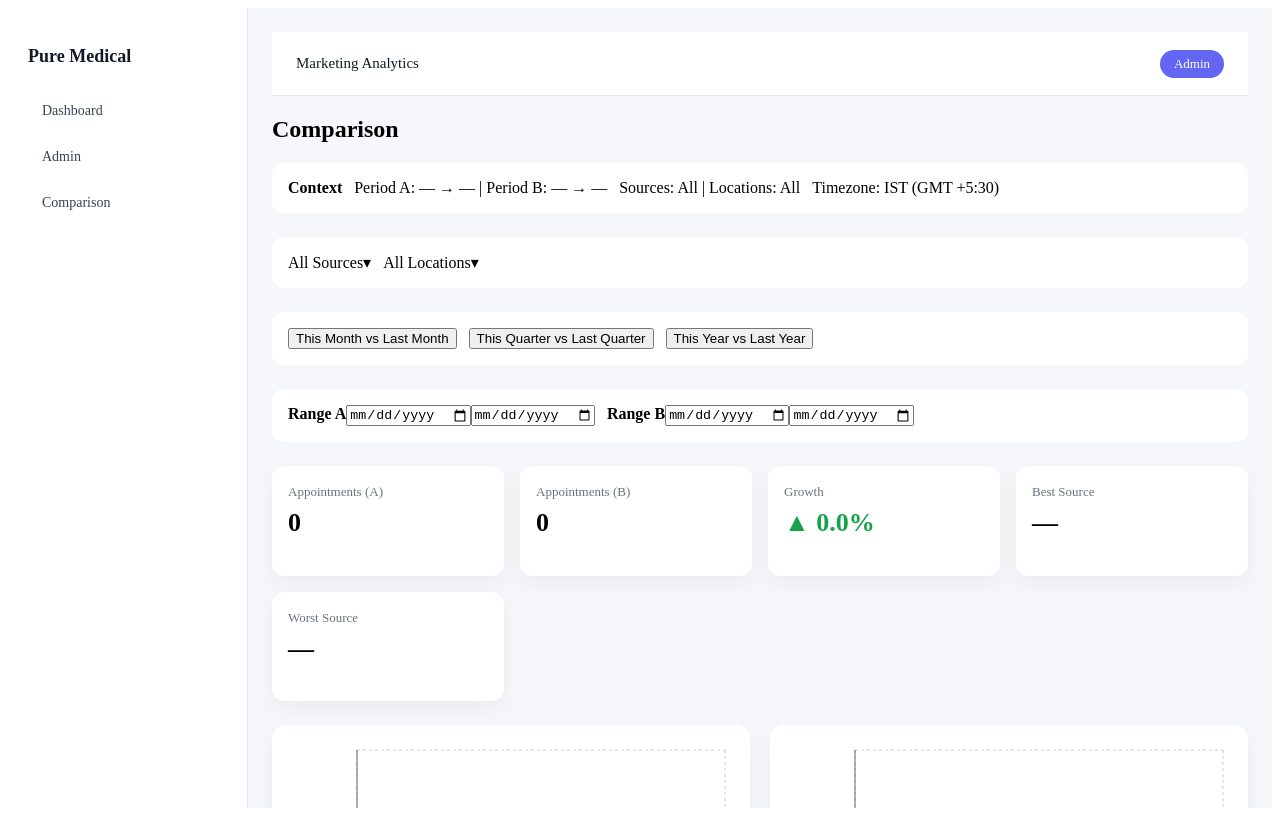
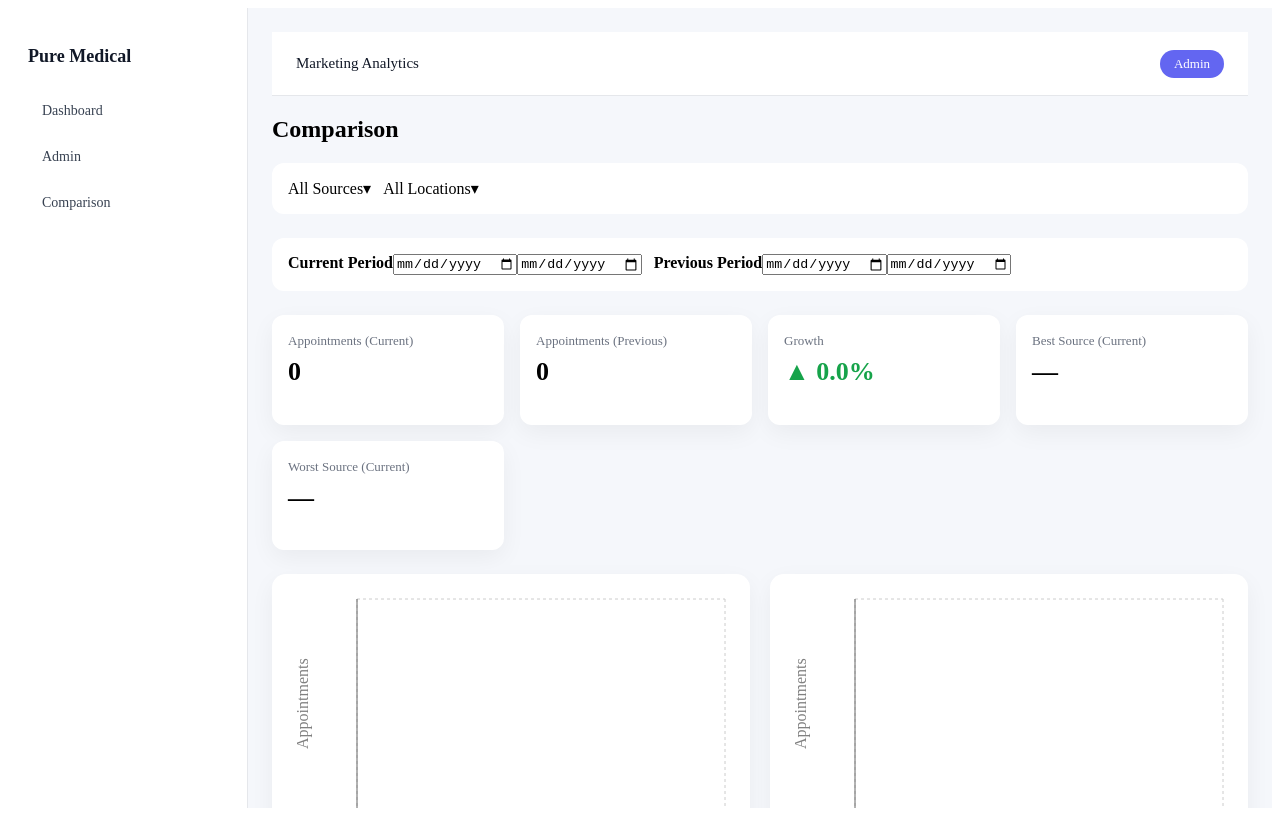
Before and after one commit to prkharpandey01/new_try_dashboard, a React (Vite) app: page /compare in a window 1280 px wide. Built offline with nearby package versions, Linux system fonts and the light colour scheme.

Commit message:
client feedback 2 catered

```diff
--- a/src/components/Charts.tsx
+++ b/src/components/Charts.tsx
@@ -12,21 +12,44 @@ import {
   CartesianGrid,
 } from "recharts";
 
+interface ChartsProps {
+  data: any[];
+  type: "BAR" | "LINE" | "AREA";
+  xLabel?: string;
+  yLabel?: string;
+}
+
 export default function Charts({
   data,
   type,
-}: {
-  data: any[];
-  type: "BAR" | "LINE" | "AREA";
-}) {
+  xLabel = "",
+  yLabel = "",
+}: ChartsProps) {
   return (
     <div className="chart-card">
-      <ResponsiveContainer width="100%" height={320}>
+      <ResponsiveContainer width="100%" height={340}>
         {type === "BAR" && (
           <BarChart data={data}>
             <CartesianGrid strokeDasharray="3 3" />
-            <XAxis dataKey="name" />
-            <YAxis />
+            <XAxis
+              dataKey="name"
+              label={
+                xLabel
+                  ? { value: xLabel, position: "insideBottom", offset: -5 }
+                  : undefined
+              }
+            />
+            <YAxis
+              label={
+                yLabel
+                  ? {
+                      value: yLabel,
+                      angle: -90,
+                      position: "insideLeft",
+                    }
+                  : undefined
+              }
+            />
             <Tooltip />
             <Bar dataKey="value" fill="#6366f1" />
           </BarChart>
@@ -35,20 +58,59 @@ export default function Charts({
         {type === "LINE" && (
           <LineChart data={data}>
             <CartesianGrid strokeDasharray="3 3" />
-            <XAxis dataKey="date" />
-            <YAxis />
+            <XAxis
+              dataKey="name"
+              label={
+                xLabel
+                  ? { value: xLabel, position: "insideBottom", offset: -5 }
+                  : undefined
+              }
+            />
+            <YAxis
+              label={
+                yLabel
+                  ? {
+                      value: yLabel,
+                      angle: -90,
+                      position: "insideLeft",
+                    }
+                  : undefined
+              }
+            />
             <Tooltip />
-            <Line dataKey="value" stroke="#22d3ee" />
+            <Line dataKey="value" stroke="#22d3ee" strokeWidth={2} />
           </LineChart>
         )}
 
         {type === "AREA" && (
           <AreaChart data={data}>
             <CartesianGrid strokeDasharray="3 3" />
-            <XAxis dataKey="month" />
-            <YAxis />
+            <XAxis
+              dataKey="name"
+              label={
+                xLabel
+                  ? { value: xLabel, position: "insideBottom", offset: -5 }
+                  : undefined
+              }
+            />
+            <YAxis
+              label={
+                yLabel
+                  ? {
+                      value: yLabel,
+                      angle: -90,
+                      position: "insideLeft",
+                    }
+                  : undefined
+              }
+            />
             <Tooltip />
-            <Area dataKey="value" fill="#a5b4fc" stroke="#6366f1" />
+            <Area
+              dataKey="value"
+              stroke="#6366f1"
+              fill="#a5b4fc"
+              strokeWidth={2}
+            />
           </AreaChart>
         )}
       </ResponsiveContainer>
--- a/src/pages/Comparison.tsx
+++ b/src/pages/Comparison.tsx
@@ -13,35 +13,26 @@ interface RecordItem {
 
 const STORAGE_KEY = "PURE_MEDICAL_RECORDS";
 
-/* ================= DATE HELPERS ================= */
-const formatDate = (d: Date) => d.toISOString().slice(0, 10);
+/* ================= HELPERS ================= */
 
-const startOfMonth = (d: Date) => new Date(d.getFullYear(), d.getMonth(), 1);
-const endOfMonth = (d: Date) => new Date(d.getFullYear(), d.getMonth() + 1, 0);
-
-const startOfQuarter = (d: Date) =>
-  new Date(d.getFullYear(), Math.floor(d.getMonth() / 3) * 3, 1);
-
-const endOfQuarter = (d: Date) =>
-  new Date(d.getFullYear(), Math.floor(d.getMonth() / 3) * 3 + 3, 0);
-
-const startOfYear = (d: Date) => new Date(d.getFullYear(), 0, 1);
-const endOfYear = (d: Date) => new Date(d.getFullYear(), 11, 31);
-
-const calculateGrowth = (current: number, previous: number) => {
+const calculateGrowthPercent = (current: number, previous: number) => {
   if (previous === 0 && current === 0) return 0;
   if (previous === 0) return 100;
   return ((current - previous) / previous) * 100;
 };
 
-/* ================= WEEK AGGREGATION ================= */
-const getWeekKey = (dateStr: string) => {
+const getWeekInfo = (dateStr: string) => {
   const d = new Date(dateStr);
   const firstDay = new Date(d.getFullYear(), 0, 1);
   const dayOfYear =
     (d.getTime() - firstDay.getTime()) / 86400000 + 1;
   const week = Math.ceil(dayOfYear / 7);
-  return `${d.getFullYear()}-W${week.toString().padStart(2, "0")}`;
+
+  return {
+    year: d.getFullYear(),
+    week,
+    label: `${d.getFullYear()}-W${week.toString().padStart(2, "0")}`,
+  };
 };
 
 export default function Comparison() {
@@ -52,87 +43,69 @@ export default function Comparison() {
     return raw ? JSON.parse(raw) : [];
   });
 
-  /* ================= MULTI-SELECT FILTERS ================= */
+  /* ================= FILTERS ================= */
   const [selectedSources, setSelectedSources] = useState<string[]>([]);
   const [selectedLocations, setSelectedLocations] = useState<string[]>([]);
 
-  /* ================= DATE RANGES ================= */
-  const [fromA, setFromA] = useState("");
-  const [toA, setToA] = useState("");
-  const [fromB, setFromB] = useState("");
-  const [toB, setToB] = useState("");
-
-  /* ================= PRESETS ================= */
-  const applyPreset = (preset: "MONTH" | "QUARTER" | "YEAR") => {
-    const now = new Date();
-
-    if (preset === "MONTH") {
-      const prev = new Date(now.getFullYear(), now.getMonth() - 1, 1);
-      setFromA(formatDate(startOfMonth(now)));
-      setToA(formatDate(endOfMonth(now)));
-      setFromB(formatDate(startOfMonth(prev)));
-      setToB(formatDate(endOfMonth(prev)));
-    }
-
-    if (preset === "QUARTER") {
-      const prev = new Date(now.getFullYear(), now.getMonth() - 3, 1);
-      setFromA(formatDate(startOfQuarter(now)));
-      setToA(formatDate(endOfQuarter(now)));
-      setFromB(formatDate(startOfQuarter(prev)));
-      setToB(formatDate(endOfQuarter(prev)));
-    }
-
-    if (preset === "YEAR") {
-      const prev = new Date(now.getFullYear() - 1, 0, 1);
-      setFromA(formatDate(startOfYear(now)));
-      setToA(formatDate(endOfYear(now)));
-      setFromB(formatDate(startOfYear(prev)));
-      setToB(formatDate(endOfYear(prev)));
-    }
-  };
+  const [fromCurrent, setFromCurrent] = useState("");
+  const [toCurrent, setToCurrent] = useState("");
+  const [fromPrevious, setFromPrevious] = useState("");
+  const [toPrevious, setToPrevious] = useState("");
 
   /* ================= FILTERED DATA ================= */
-  const dataA = useMemo(() => {
+  const currentData = useMemo(() => {
     return records.filter((r) => {
+      const d = new Date(r.date);
+
       if (
         selectedSources.length > 0 &&
         !selectedSources.includes(r.source)
       )
         return false;
+
       if (
         selectedLocations.length > 0 &&
         !selectedLocations.includes(r.location)
       )
         return false;
 
-      const d = new Date(r.date);
-      if (fromA && d < new Date(fromA)) return false;
-      if (toA && d > new Date(toA)) return false;
+      if (fromCurrent && d < new Date(fromCurrent)) return false;
+      if (toCurrent && d > new Date(toCurrent)) return false;
+
       return true;
     });
-  }, [records, selectedSources, selectedLocations, fromA, toA]);
+  }, [records, selectedSources, selectedLocations, fromCurrent, toCurrent]);
 
-  const dataB = useMemo(() => {
+  const previousData = useMemo(() => {
     return records.filter((r) => {
+      const d = new Date(r.date);
+
       if (
         selectedSources.length > 0 &&
         !selectedSources.includes(r.source)
       )
         return false;
+
       if (
         selectedLocations.length > 0 &&
         !selectedLocations.includes(r.location)
       )
         return false;
 
-      const d = new Date(r.date);
-      if (fromB && d < new Date(fromB)) return false;
-      if (toB && d > new Date(toB)) return false;
+      if (fromPrevious && d < new Date(fromPrevious)) return false;
+      if (toPrevious && d > new Date(toPrevious)) return false;
+
       return true;
     });
-  }, [records, selectedSources, selectedLocations, fromB, toB]);
+  }, [
+    records,
+    selectedSources,
+    selectedLocations,
+    fromPrevious,
+    toPrevious,
+  ]);
 
-  /* ================= SUMMARY (BEST / WORST FIXED) ================= */
+  /* ================= SUMMARY ================= */
   const summarize = (data: RecordItem[]) => {
     const sourceMap: Record<string, number> = {};
 
@@ -148,26 +121,51 @@ export default function Comparison() {
       total: data.length,
       bestSource: sorted[0]?.[0] || "—",
       worstSource: sorted[sorted.length - 1]?.[0] || "—",
-      sourceMap,
     };
   };
 
-  const summaryA = useMemo(() => summarize(dataA), [dataA]);
-  const summaryB = useMemo(() => summarize(dataB), [dataB]);
+  const currentSummary = useMemo(
+    () => summarize(currentData),
+    [currentData]
+  );
+  const previousSummary = useMemo(
+    () => summarize(previousData),
+    [previousData]
+  );
 
-  const growth = calculateGrowth(summaryA.total, summaryB.total);
+  const growthPercent = calculateGrowthPercent(
+    currentSummary.total,
+    previousSummary.total
+  );
 
-  /* ================= WEEKLY CHART ================= */
+  /* ================= WEEKLY CHART (ORDER FIXED) ================= */
   const buildWeeklyChart = (data: RecordItem[]) => {
-    const map: Record<string, number> = {};
+    const map: Record<string, { year: number; week: number; count: number }> =
+      {};
+
     data.forEach((r) => {
-      const key = getWeekKey(r.date);
-      map[key] = (map[key] || 0) + 1;
+      const info = getWeekInfo(r.date);
+      const key = `${info.year}-${info.week}`;
+
+      if (!map[key]) {
+        map[key] = {
+          year: info.year,
+          week: info.week,
+          count: 0,
+        };
+      }
+
+      map[key].count += 1;
     });
-    return Object.entries(map).map(([name, value]) => ({
-      date: name,
-      value,
-    }));
+
+    return Object.values(map)
+      .sort((a, b) =>
+        a.year !== b.year ? a.year - b.year : a.week - b.week
+      )
+      .map((w) => ({
+        name: `${w.year}-W${w.week.toString().padStart(2, "0")}`,
+        value: w.count,
+      }));
   };
 
   /* ================= OPTIONS ================= */
@@ -181,26 +179,6 @@ export default function Comparison() {
         <Topbar />
 
         <h2>Comparison</h2>
-
-        {/* CONTEXT CARD */}
-        <div className="filters-card">
-          <strong>Context</strong>
-          <div>
-            Period A: {fromA || "—"} → {toA || "—"} | Period B:{" "}
-            {fromB || "—"} → {toB || "—"}
-          </div>
-          <div>
-            Sources:{" "}
-            {selectedSources.length > 0
-              ? selectedSources.join(", ")
-              : "All"}{" "}
-            | Locations:{" "}
-            {selectedLocations.length > 0
-              ? selectedLocations.join(", ")
-              : "All"}
-          </div>
-          <div>Timezone: IST (GMT +5:30)</div>
-        </div>
 
         {/* FILTERS */}
         <div className="filters-card">
@@ -218,51 +196,75 @@ export default function Comparison() {
           />
         </div>
 
-        {/* PRESETS */}
-        <div className="filters-card">
-          <button onClick={() => applyPreset("MONTH")}>
-            This Month vs Last Month
-          </button>
-          <button onClick={() => applyPreset("QUARTER")}>
-            This Quarter vs Last Quarter
-          </button>
-          <button onClick={() => applyPreset("YEAR")}>
-            This Year vs Last Year
-          </button>
-        </div>
-
-        {/* CUSTOM RANGE */}
+        {/* DATE RANGES */}
         <div className="filters-card">
           <div>
-            <strong>Range A</strong>
-            <input type="date" value={fromA} onChange={(e) => setFromA(e.target.value)} />
-            <input type="date" value={toA} onChange={(e) => setToA(e.target.value)} />
+            <strong>Current Period</strong>
+            <input
+              type="date"
+              value={fromCurrent}
+              onChange={(e) => setFromCurrent(e.target.value)}
+            />
+            <input
+              type="date"
+              value={toCurrent}
+              onChange={(e) => setToCurrent(e.target.value)}
+            />
           </div>
+
           <div>
-            <strong>Range B</strong>
-            <input type="date" value={fromB} onChange={(e) => setFromB(e.target.value)} />
-            <input type="date" value={toB} onChange={(e) => setToB(e.target.value)} />
+            <strong>Previous Period</strong>
+            <input
+              type="date"
+              value={fromPrevious}
+              onChange={(e) => setFromPrevious(e.target.value)}
+            />
+            <input
+              type="date"
+              value={toPrevious}
+              onChange={(e) => setToPrevious(e.target.value)}
+            />
           </div>
         </div>
 
         {/* KPI */}
         <div className="kpi-grid">
-          <KPICard title="Appointments (A)" value={summaryA.total} />
-          <KPICard title="Appointments (B)" value={summaryB.total} />
+          <KPICard title="Appointments (Current)" value={currentSummary.total} />
+          <KPICard
+            title="Appointments (Previous)"
+            value={previousSummary.total}
+          />
           <div className="kpi-card">
             <span>Growth</span>
-            <h2 style={{ color: growth >= 0 ? "#16a34a" : "#dc2626" }}>
-              {growth >= 0 ? "▲" : "▼"} {Math.abs(growth).toFixed(1)}%
+            <h2 style={{ color: growthPercent >= 0 ? "#16a34a" : "#dc2626" }}>
+              {growthPercent >= 0 ? "▲" : "▼"}{" "}
+              {Math.abs(growthPercent).toFixed(1)}%
             </h2>
           </div>
-          <KPICard title="Best Source" value={summaryA.bestSource} />
-          <KPICard title="Worst Source" value={summaryA.worstSource} />
+          <KPICard
+            title="Best Source (Current)"
+            value={currentSummary.bestSource}
+          />
+          <KPICard
+            title="Worst Source (Current)"
+            value={currentSummary.worstSource}
+          />
         </div>
 
-        {/* WEEKLY COMPARISON CHART */}
+        {/* WEEKLY COMPARISON (ORDERED) */}
         <div className="secondary-grid">
-          <Charts type="LINE" data={buildWeeklyChart(dataA)} />
-          <Charts type="LINE" data={buildWeeklyChart(dataB)} />
+          <Charts
+            type="LINE"
+            data={buildWeeklyChart(currentData)}
+            xLabel="Time"
+            yLabel="Appointments"
+          />
+          <Charts
+            type="LINE"
+            data={buildWeeklyChart(previousData)}
+            xLabel="Time"
+            yLabel="Appointments"
+          />
         </div>
       </main>
     </div>
--- a/src/pages/Dashboard.tsx
+++ b/src/pages/Dashboard.tsx
@@ -8,31 +8,57 @@ import MultiSelect from "../components/MultiSelect";
 
 interface RecordItem {
   date: string;
+  source: string;
   location: string;
-  source: string;
 }
 
-type ViewMode = "YEAR" | "QUARTER" | "MONTH" | "DAY";
+type ViewMode = "YEAR" | "QUARTER" | "MONTH" | "WEEK";
 
 const STORAGE_KEY = "PURE_MEDICAL_RECORDS";
 
+/* ================= WEEK NUMBER (ISO-LIKE, BUSINESS FRIENDLY) ================= */
+const getWeekNumber = (date: Date) => {
+  const firstDay = new Date(date.getFullYear(), 0, 1);
+  const diff =
+    (date.getTime() - firstDay.getTime()) / 86400000 +
+    firstDay.getDay() +
+    1;
+  return Math.ceil(diff / 7);
+};
+
 export default function Dashboard() {
-  /* ================= LOAD DATA (SAFE FOR SSR) ================= */
+  /* ================= LOAD DATA (SSR SAFE) ================= */
   const [records] = useState<RecordItem[]>(() => {
     if (typeof window === "undefined") return [];
     const raw = localStorage.getItem(STORAGE_KEY);
     return raw ? JSON.parse(raw) : [];
   });
 
-  /* ================= MULTI-SELECT FILTER STATE ================= */
+  /* ================= FILTER STATE ================= */
   const [selectedSources, setSelectedSources] = useState<string[]>([]);
   const [selectedLocations, setSelectedLocations] = useState<string[]>([]);
-
   const [viewMode, setViewMode] = useState<ViewMode>("MONTH");
 
-  /* ================= FILTERED DATA ================= */
+  /* ================= AVAILABLE YEARS ================= */
+  const availableYears = useMemo(() => {
+    const years = Array.from(
+      new Set(records.map((r) => new Date(r.date).getFullYear()))
+    );
+    return years.sort((a, b) => b - a);
+  }, [records]);
+
+  const [selectedYear, setSelectedYear] = useState<number>(
+    availableYears[0] || new Date().getFullYear()
+  );
+
+  /* ================= FILTERED RECORDS ================= */
   const filteredRecords = useMemo(() => {
     return records.filter((r) => {
+      const d = new Date(r.date);
+
+      if (viewMode !== "YEAR" && d.getFullYear() !== selectedYear)
+        return false;
+
       if (
         selectedSources.length > 0 &&
         !selectedSources.includes(r.source)
@@ -47,9 +73,15 @@ export default function Dashboard() {
 
       return true;
     });
-  }, [records, selectedSources, selectedLocations]);
+  }, [
+    records,
+    selectedSources,
+    selectedLocations,
+    selectedYear,
+    viewMode,
+  ]);
 
-  /* ================= KPI CALCULATIONS ================= */
+  /* ================= KPI ================= */
   const totalAppointments = filteredRecords.length;
 
   const topSource = useMemo(() => {
@@ -68,54 +100,66 @@ export default function Dashboard() {
     return Object.entries(map).sort((a, b) => b[1] - a[1])[0]?.[0] || "—";
   }, [filteredRecords]);
 
-  /* ================= AGGREGATION ================= */
-  const yearData = useMemo(() => {
-    const map: Record<string, number> = {};
-    filteredRecords.forEach((r) => {
+  /* ================= AGGREGATIONS (ORDERED CORRECTLY) ================= */
+
+  // YEARLY (all years)
+  const yearlyData = useMemo(() => {
+    const map: Record<number, number> = {};
+    records.forEach((r) => {
       const y = new Date(r.date).getFullYear();
       map[y] = (map[y] || 0) + 1;
     });
-    return Object.entries(map).map(([name, value]) => ({ name, value }));
-  }, [filteredRecords]);
+    return Object.entries(map)
+      .sort((a, b) => Number(a[0]) - Number(b[0]))
+      .map(([name, value]) => ({ name, value }));
+  }, [records]);
 
-  const quarterData = useMemo(() => {
+  // QUARTERLY (Q1 → Q4)
+  const quarterlyData = useMemo(() => {
     const map: Record<string, number> = {};
     filteredRecords.forEach((r) => {
-      const d = new Date(r.date);
-      const q = `Q${Math.floor(d.getMonth() / 3) + 1}`;
+      const q = `Q${Math.floor(new Date(r.date).getMonth() / 3) + 1}`;
       map[q] = (map[q] || 0) + 1;
     });
-    return Object.entries(map).map(([name, value]) => ({ name, value }));
-  }, [filteredRecords]);
-
-  const monthData = useMemo(() => {
-    const map: Record<string, number> = {};
-    filteredRecords.forEach((r) => {
-      const d = new Date(r.date);
-      const label = `${d.toLocaleString("default", {
-        month: "short",
-      })} ${d.getFullYear()}`;
-      map[label] = (map[label] || 0) + 1;
-    });
-    return Object.entries(map).map(([month, value]) => ({
-      month,
-      value,
+    return ["Q1", "Q2", "Q3", "Q4"].map((q) => ({
+      name: q,
+      value: map[q] || 0,
     }));
   }, [filteredRecords]);
 
-  const dayData = useMemo(() => {
-    const map: Record<string, number> = {};
+  // MONTHLY (Jan → Dec)
+  const monthlyData = useMemo(() => {
+    const map: Record<number, number> = {};
     filteredRecords.forEach((r) => {
-      map[r.date] = (map[r.date] || 0) + 1;
+      const m = new Date(r.date).getMonth();
+      map[m] = (map[m] || 0) + 1;
     });
-    return Object.entries(map).map(([date, value]) => ({
-      date,
-      value,
+
+    return Array.from({ length: 12 }, (_, m) => ({
+      name: new Date(0, m).toLocaleString("default", { month: "short" }),
+      value: map[m] || 0,
     }));
   }, [filteredRecords]);
 
-  /* ================= DONUT DATA ================= */
-  const sourceDonut = useMemo(() => {
+  // WEEKLY (W01 → W52, latest on right)
+  const weeklyData = useMemo(() => {
+    const map: Record<number, number> = {};
+    filteredRecords.forEach((r) => {
+      const w = getWeekNumber(new Date(r.date));
+      map[w] = (map[w] || 0) + 1;
+    });
+
+    return Object.keys(map)
+      .map(Number)
+      .sort((a, b) => a - b)
+      .map((w) => ({
+        name: `W${w.toString().padStart(2, "0")}`,
+        value: map[w],
+      }));
+  }, [filteredRecords]);
+
+  /* ================= DONUT DATA (TYPE SAFE) ================= */
+  const sourceDonutData = useMemo(() => {
     const map: Record<string, number> = {};
     filteredRecords.forEach((r) => {
       map[r.source] = (map[r.source] || 0) + 1;
@@ -123,7 +167,7 @@ export default function Dashboard() {
     return Object.entries(map).map(([name, value]) => ({ name, value }));
   }, [filteredRecords]);
 
-  const locationDonut = useMemo(() => {
+  const locationDonutData = useMemo(() => {
     const map: Record<string, number> = {};
     filteredRecords.forEach((r) => {
       map[r.location] = (map[r.location] || 0) + 1;
@@ -147,10 +191,31 @@ export default function Dashboard() {
           <KPICard title="Total Appointments" value={totalAppointments} />
           <KPICard title="Top Source" value={topSource} />
           <KPICard title="Top Location" value={topLocation} />
-          <KPICard title="Conversion Rate" value="—" />
+          <KPICard title="Timezone" value="IST (GMT +5:30)" />
         </div>
 
-        {/* MULTI-SELECT FILTERS */}
+        {/* CONTEXT */}
+        <div className="filters-card">
+          <strong>Context:</strong>
+          <span>
+            View: {viewMode} | Year:{" "}
+            {viewMode === "YEAR" ? "All" : selectedYear}
+          </span>
+          <span>
+            Sources:{" "}
+            {selectedSources.length > 0
+              ? selectedSources.join(", ")
+              : "All"}
+          </span>
+          <span>
+            Locations:{" "}
+            {selectedLocations.length > 0
+              ? selectedLocations.join(", ")
+              : "All"}
+          </span>
+        </div>
+
+        {/* FILTERS */}
         <div className="filters-card">
           <MultiSelect
             label="Sources"
@@ -158,35 +223,79 @@ export default function Dashboard() {
             selected={selectedSources}
             onChange={setSelectedSources}
           />
-
           <MultiSelect
             label="Locations"
             options={locationOptions}
             selected={selectedLocations}
             onChange={setSelectedLocations}
           />
+
+          {viewMode !== "YEAR" && (
+            <select
+              value={selectedYear}
+              onChange={(e) => setSelectedYear(Number(e.target.value))}
+            >
+              {availableYears.map((y) => (
+                <option key={y} value={y}>
+                  {y}
+                </option>
+              ))}
+            </select>
+          )}
         </div>
 
-        {/* TIME RANGE */}
+        {/* VIEW MODE */}
         <div className="filters-card">
           <button onClick={() => setViewMode("YEAR")}>Yearly</button>
           <button onClick={() => setViewMode("QUARTER")}>Quarterly</button>
           <button onClick={() => setViewMode("MONTH")}>Monthly</button>
-          <button onClick={() => setViewMode("DAY")}>Daily</button>
+          <button onClick={() => setViewMode("WEEK")}>Weekly</button>
         </div>
 
         {/* CHART */}
-        {viewMode === "YEAR" && <Charts type="BAR" data={yearData} />}
-        {viewMode === "MONTH" && <Charts type="AREA" data={monthData} />}
-        {viewMode === "DAY" && <Charts type="LINE" data={dayData} />}
-        {viewMode === "QUARTER" && (
-          <DonutChart title="Quarter Contribution" data={quarterData} />
+        {viewMode === "YEAR" && (
+          <Charts
+            type="BAR"
+            data={yearlyData}
+            xLabel="Time"
+            yLabel="Appointments"
+          />
         )}
 
-        {/* SECONDARY DONUTS */}
+        {viewMode === "QUARTER" && (
+          <Charts
+            type="BAR"
+            data={quarterlyData}
+            xLabel="Time"
+            yLabel="Appointments"
+          />
+        )}
+
+        {viewMode === "MONTH" && (
+          <Charts
+            type="AREA"
+            data={monthlyData}
+            xLabel="Time"
+            yLabel="Appointments"
+          />
+        )}
+
+        {viewMode === "WEEK" && (
+          <Charts
+            type="LINE"
+            data={weeklyData}
+            xLabel="Time"
+            yLabel="Appointments"
+          />
+        )}
+
+        {/* DONUTS */}
         <div className="secondary-grid">
-          <DonutChart title="By Source" data={sourceDonut} />
-          <DonutChart title="By Location" data={locationDonut} />
+          <DonutChart title="Appointments by Source" data={sourceDonutData} />
+          <DonutChart
+            title="Appointments by Location"
+            data={locationDonutData}
+          />
         </div>
       </main>
     </div>
```
